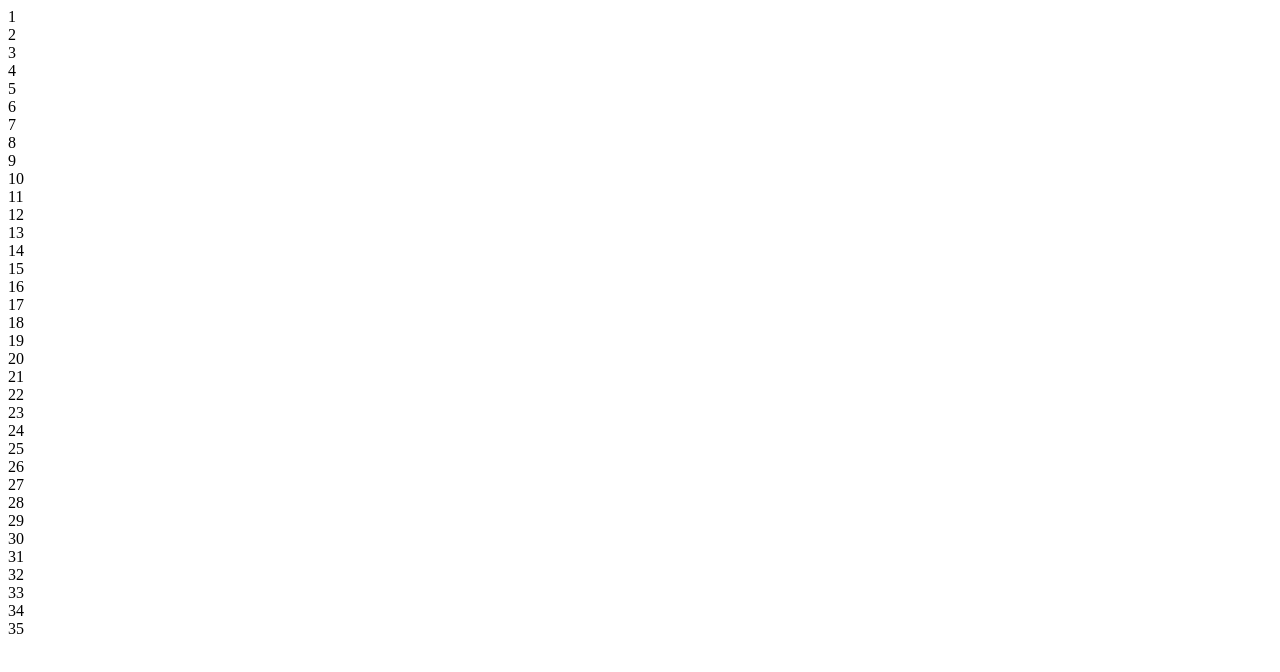
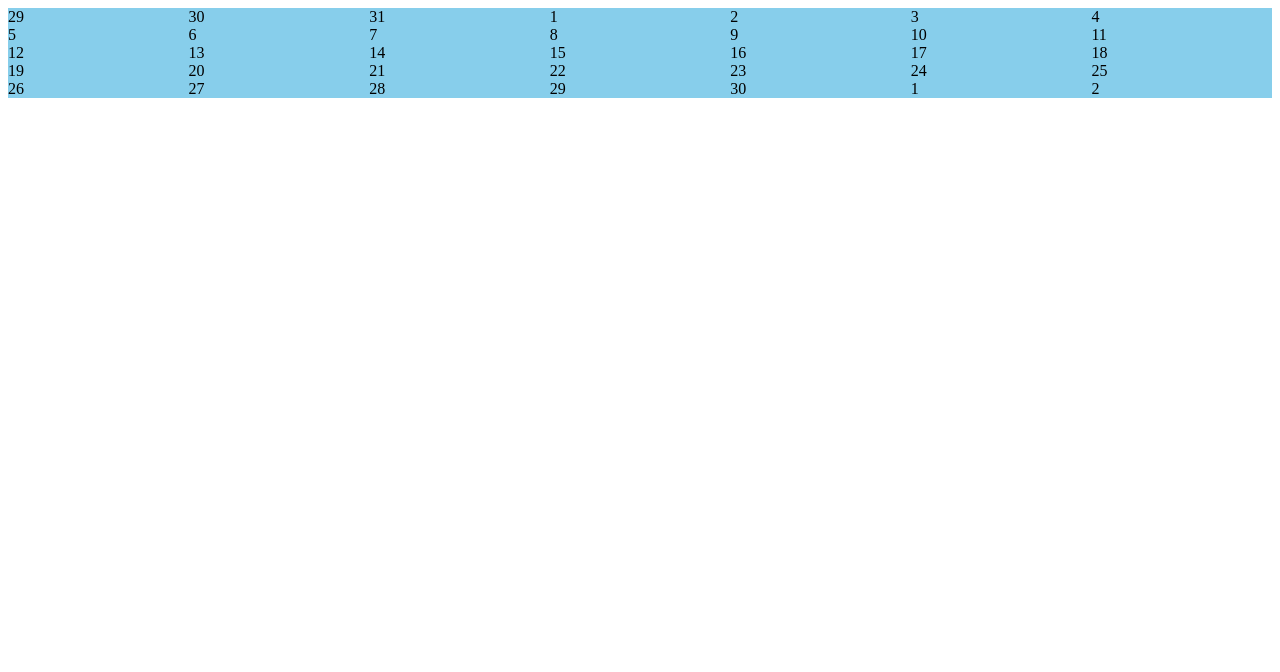
Before and after one commit to nurnewas/calendar, a plain HTML site: page index.html in a window 1280 px wide. Drawn offline with Linux system fonts and the light colour scheme.

Commit message:
calendar basic outline

```diff
--- a/calendar.css
+++ b/calendar.css
@@ -0,0 +1,10 @@
+.calendar {
+    display: grid;
+    grid-template-columns: repeat(7, 1fr);
+
+}
+.date {
+    background-color: skyblue;
+    row-gap: 20px;
+    column-gap: 10px;
+}
--- a/index.html
+++ b/index.html
@@ -8,6 +8,9 @@
 </head>
 <body>
     <div class="calendar">
+        <div class="date">29</div>
+        <div class="date">30</div>
+        <div class="date">31</div>
         <div class="date">1</div>
         <div class="date">2</div>
         <div class="date">3</div>
@@ -38,11 +41,8 @@
         <div class="date">28</div>
         <div class="date">29</div>
         <div class="date">30</div>
-        <div class="date">31</div>
-        <div class="date">32</div>
-        <div class="date">33</div>
-        <div class="date">34</div>
-        <div class="date">35</div>
+        <div class="date">1</div>
+        <div class="date">2</div>
     </div>
 </body>
 </html>
```
